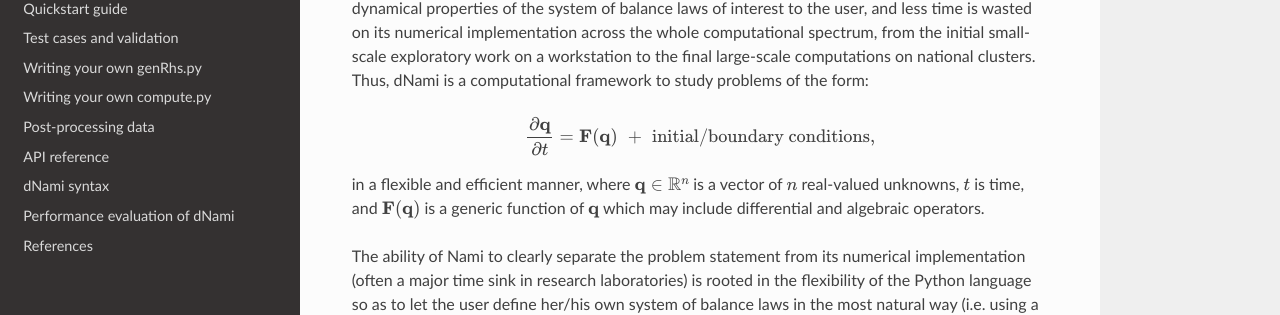
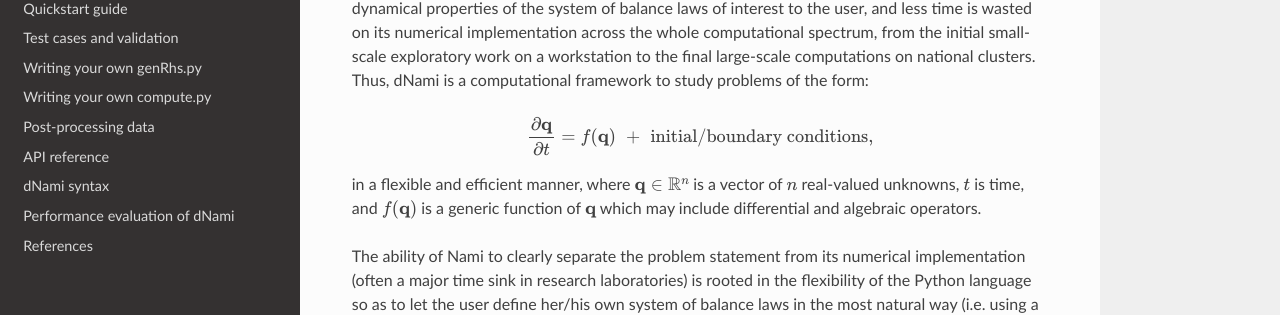
Before and after one commit to dNamiLab/dNami, a Sphinx documentation site: the page built from doc/index.rst, in a window 1280 px wide and 900 px high, scrolled down 778 px. Shown: the part 143-458 px from the top of the window. Built offline with Sphinx 7.4.7 and the Read the Docs theme 2.0.0, drawn with Linux system fonts in a browser that asks for light colours.

Commit message:
update to the gov eq

```diff
--- a/doc/index.rst
+++ b/doc/index.rst
@@ -25,10 +25,10 @@ The time evolution of a variety of physical and biological processes may be desc
 .. math::
 
    \begin{equation} \label{eq:gov_eq}
-   \frac{\partial\textbf{q}}{\partial t} = \textbf{F}(\textbf{q}) \,\, + \,\, \mbox{initial/boundary conditions},
+   \frac{\partial\textbf{q}}{\partial t} = f(\textbf{q}) \,\, + \,\, \mbox{initial/boundary conditions},
    \end{equation}
 
-in a flexible and efficient manner, where :math:`\textbf{q} \in \mathbb{R}^n` is a vector of :math:`n` real-valued unknowns, :math:`t` is time, and :math:`\textbf{F}(\textbf{q})` is a generic function of :math:`\textbf{q}` which may include differential and algebraic operators.
+in a flexible and efficient manner, where :math:`\textbf{q} \in \mathbb{R}^n` is a vector of :math:`n` real-valued unknowns, :math:`t` is time, and :math:`f(\textbf{q})` is a generic function of :math:`\textbf{q}` which may include differential and algebraic operators.
 
 The ability of Nami to clearly separate the problem statement from its numerical implementation (often a major time sink in research laboratories) is rooted in the flexibility of the Python language so as to let the user define her/his own system of balance laws in the most natural way (i.e. using a human-readable syntax), which is then interpreted in Fortran to build a computationally-efficient library of the  equation above which is callable from Python. Users can then easily interact with their own system of balance laws, including at runtime, thereby making it possible to integrate solutions to the equation above with other tools and libraries (e.g. optimisation and stability tools) to fully explore the properties of the system, seamlessly from small to large-scale calculations.
 
```
Also changed, not shown: README.md (+1 -1 lines).
